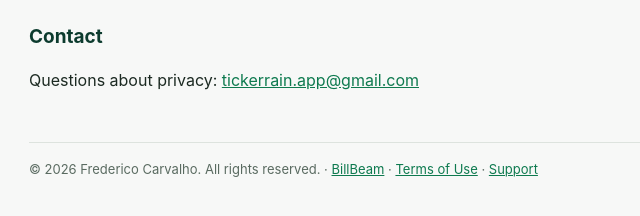
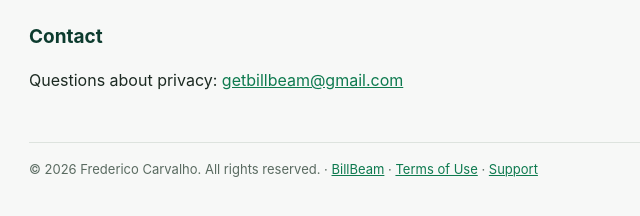
Before and after one commit to tickerrainapp-maker/billbeam, a plain HTML site: page privacy.html in a window 1280 px wide. Shown: the part 1096-1312 px from the top of the page, 231-871 px from the left. Drawn offline with Linux system fonts and the light colour scheme.

Commit message:
Update contact email to getbillbeam@gmail.com

```diff
--- a/privacy.html
+++ b/privacy.html
@@ -48,7 +48,7 @@
 <p>If this policy changes, the updated version will be posted on this page with a new date.</p>
 
 <h2>Contact</h2>
-<p>Questions about privacy: <a href="mailto:tickerrain.app@gmail.com">tickerrain.app@gmail.com</a></p>
+<p>Questions about privacy: <a href="mailto:getbillbeam@gmail.com">getbillbeam@gmail.com</a></p>
 
 <footer>© 2026 Frederico Carvalho. All rights reserved. · <a href="index.html">BillBeam</a> · <a href="terms.html">Terms of Use</a> · <a href="support.html">Support</a></footer>
 </div>
```
